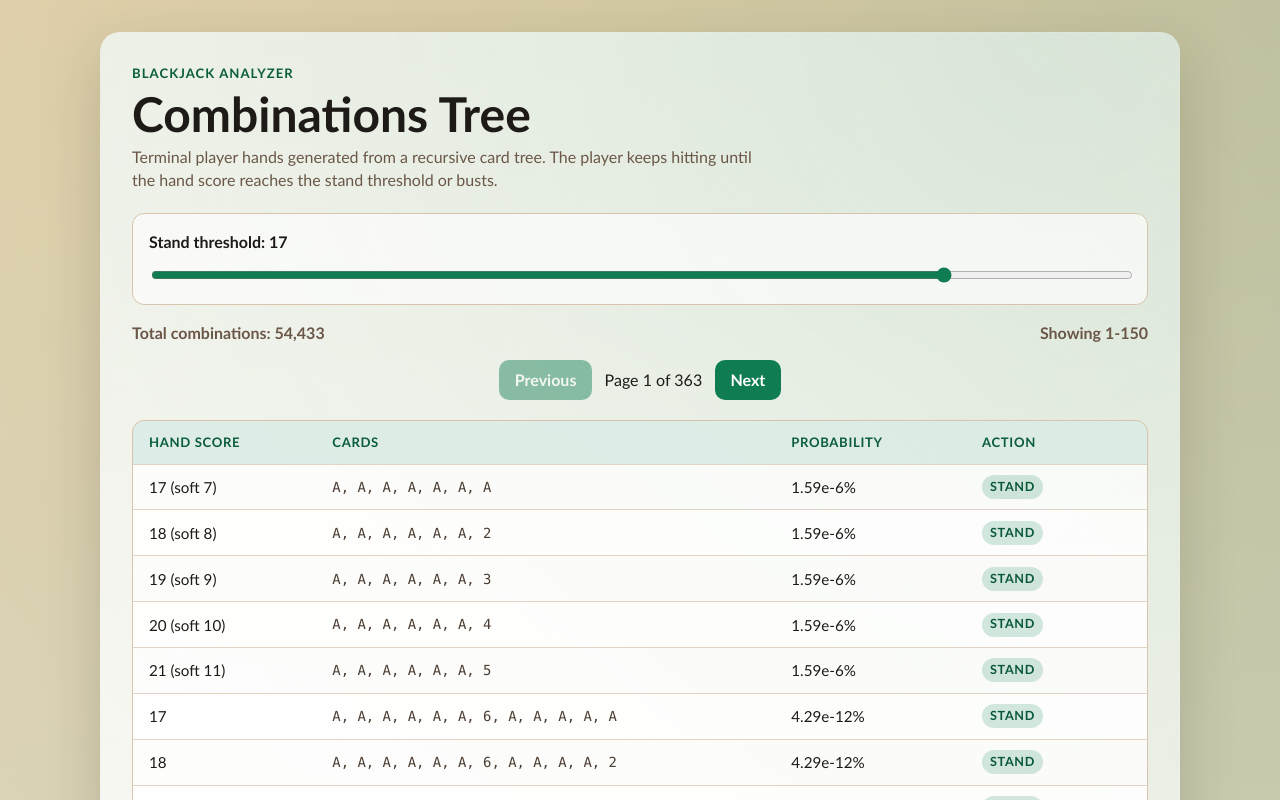
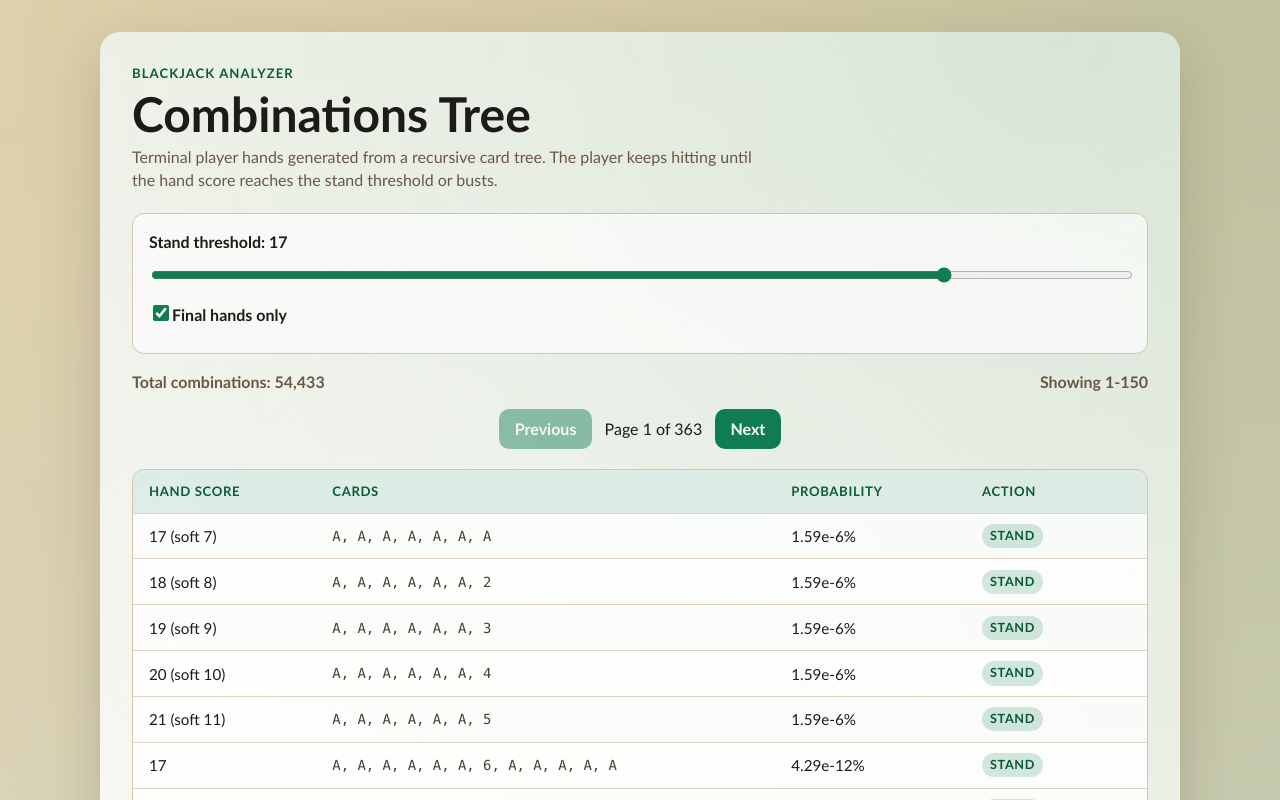
Before and after one commit to capelski/blackjack-calculator, a React (Vite) app: page /combinations-tree in a window 1280 px wide. Shown: the top 800 px of the page. Built offline with nearby package versions, Linux system fonts and the light colour scheme.

Commit message:
The list only displays terminal hands. Add a "Final hands only" checkbox, checked by default. When the checkbox is unchecked, include the non terminal hands in the list as well.

```diff
--- a/src/pages/CombinationsTreePage.css
+++ b/src/pages/CombinationsTreePage.css
@@ -59,6 +59,21 @@
 
 .controls input[type='range'] {
   width: 100%;
+  accent-color: var(--accent);
+}
+
+.checkbox-row {
+  margin-top: 0.85rem;
+  display: inline-flex;
+  align-items: center;
+  gap: 0.5rem;
+  font-weight: 600;
+  color: var(--ink);
+}
+
+.checkbox-row input[type='checkbox'] {
+  inline-size: 1rem;
+  block-size: 1rem;
   accent-color: var(--accent);
 }
 
@@ -179,6 +194,11 @@
   background: rgba(214, 111, 72, 0.2);
 }
 
+.cell.action.hit {
+  color: #7b5a05;
+  background: rgba(209, 176, 80, 0.25);
+}
+
 @media (max-width: 760px) {
   .combination-page {
     margin: 0;
--- a/src/pages/CombinationsTreePage.tsx
+++ b/src/pages/CombinationsTreePage.tsx
@@ -7,7 +7,7 @@ type BlackjackCard = {
   probability: number
 }
 
-type CombinationAction = 'Stand' | 'Bust'
+type CombinationAction = 'Stand' | 'Bust' | 'Hit'
 
 type CombinationItem = {
   score: string
@@ -17,8 +17,8 @@ type CombinationItem = {
 }
 
 type TreeNavigator = {
-  getTotalCombinations: () => number
-  getPage: (pageIndex: number, pageSize: number) => CombinationItem[]
+  getTotalCombinations: (finalHandsOnly: boolean) => number
+  getPage: (pageIndex: number, pageSize: number, finalHandsOnly: boolean) => CombinationItem[]
 }
 
 const CARD_OPTIONS = [
@@ -89,8 +89,8 @@ function formatProbability(probability: number): string {
 function createTreeNavigator(threshold: number): TreeNavigator {
   const countMemo = new Map<string, number>()
 
-  const countFromTotals = (totals: number[], cardCount: number): number => {
-    const key = `${cardCount}:${normalizeTotals(totals).join(',')}`
+  const countFromTotals = (totals: number[], cardCount: number, finalHandsOnly: boolean): number => {
+    const key = `${finalHandsOnly ? 'final' : 'all'}:${cardCount}:${normalizeTotals(totals).join(',')}`
 
     if (countMemo.has(key)) {
       return countMemo.get(key) ?? 0
@@ -98,51 +98,52 @@ function createTreeNavigator(threshold: number): TreeNavigator {
 
     const score = bestScore(totals)
     const canStand = cardCount >= 2
+    const isTerminal = score > 21 || (canStand && score >= threshold)
 
-    if (score > 21 || (canStand && score >= threshold)) {
+    if (isTerminal) {
       countMemo.set(key, 1)
       return 1
     }
 
-    let total = 0
+    let total = finalHandsOnly ? 0 : 1
 
     for (const card of CARD_OPTIONS) {
-      total += countFromTotals(nextTotals(totals, card.values), cardCount + 1)
+      total += countFromTotals(nextTotals(totals, card.values), cardCount + 1, finalHandsOnly)
     }
 
     countMemo.set(key, total)
     return total
   }
 
-  const getPage = (pageIndex: number, pageSize: number): CombinationItem[] => {
+  const getPage = (pageIndex: number, pageSize: number, finalHandsOnly: boolean): CombinationItem[] => {
     let skip = pageIndex * pageSize
     const items: CombinationItem[] = []
 
     const walk = (totals: number[], cards: string[], probability: number): void => {
       const score = bestScore(totals)
       const isTerminal = score > 21 || (cards.length >= 2 && score >= threshold)
+      const shouldIncludeCurrent = cards.length > 0 && (!finalHandsOnly || isTerminal)
 
-      if (isTerminal) {
+      if (shouldIncludeCurrent) {
         if (skip > 0) {
           skip -= 1
-          return
-        }
-
-        if (items.length < pageSize) {
+        } else if (items.length < pageSize) {
           items.push({
             score: scoreLabel(totals),
             cards: cards.join(', '),
             probability,
-            action: score > 21 ? 'Bust' : 'Stand',
+            action: isTerminal ? (score > 21 ? 'Bust' : 'Stand') : 'Hit',
           })
         }
+      }
 
+      if (isTerminal) {
         return
       }
 
       for (const card of CARD_OPTIONS) {
         const next = nextTotals(totals, card.values)
-        const branchCount = countFromTotals(next, cards.length + 1)
+        const branchCount = countFromTotals(next, cards.length + 1, finalHandsOnly)
 
         if (skip >= branchCount) {
           skip -= branchCount
@@ -166,33 +167,34 @@ function createTreeNavigator(threshold: number): TreeNavigator {
   }
 
   return {
-    getTotalCombinations: () => countFromTotals([0], 0),
+    getTotalCombinations: (finalHandsOnly: boolean) => countFromTotals([0], 0, finalHandsOnly),
     getPage,
   }
 }
 
 function CombinationsTreePage() {
   const [standThreshold, setStandThreshold] = useState<number>(17)
+  const [finalHandsOnly, setFinalHandsOnly] = useState<boolean>(true)
   const [page, setPage] = useState<number>(0)
 
   const treeNavigator = useMemo(() => createTreeNavigator(standThreshold), [standThreshold])
 
   const totalCombinations = useMemo(
-    () => treeNavigator.getTotalCombinations(),
-    [treeNavigator],
+    () => treeNavigator.getTotalCombinations(finalHandsOnly),
+    [finalHandsOnly, treeNavigator],
   )
 
   const totalPages = Math.max(1, Math.ceil(totalCombinations / PAGE_SIZE))
   const safePage = Math.min(page, totalPages - 1)
 
   const combinations = useMemo(
-    () => treeNavigator.getPage(safePage, PAGE_SIZE),
-    [safePage, treeNavigator],
+    () => treeNavigator.getPage(safePage, PAGE_SIZE, finalHandsOnly),
+    [finalHandsOnly, safePage, treeNavigator],
   )
 
   useEffect(() => {
     setPage(0)
-  }, [standThreshold])
+  }, [finalHandsOnly, standThreshold])
 
   return (
     <main className="combination-page">
@@ -216,6 +218,16 @@ function CombinationsTreePage() {
           value={standThreshold}
           onChange={(event) => setStandThreshold(Number(event.target.value))}
         />
+
+        <label className="checkbox-row" htmlFor="final-hands-only">
+          <input
+            id="final-hands-only"
+            type="checkbox"
+            checked={finalHandsOnly}
+            onChange={(event) => setFinalHandsOnly(event.target.checked)}
+          />
+          Final hands only
+        </label>
       </section>
 
       <section className="summary" aria-live="polite">
```
